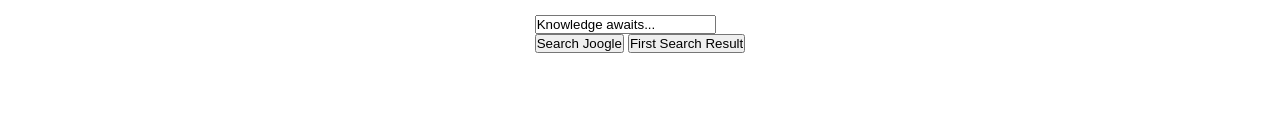
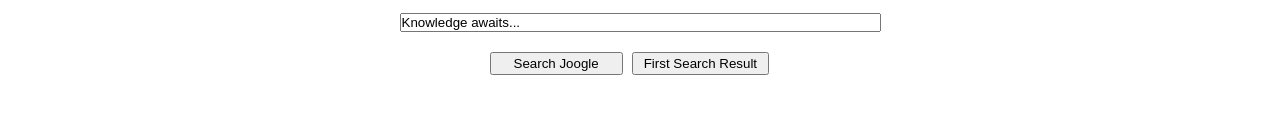
Before and after one commit to JoshSexton10/google-homepage, a plain HTML site: page index.html in a window 1280 px wide. Shown: the part 526-651 px from the top of the page. Drawn offline with Linux system fonts and the light colour scheme.

Commit message:
Refine CSS and element positioning

```diff
--- a/index.html
+++ b/index.html
@@ -22,8 +22,8 @@
             <img src="https://www.google.com/images/branding/googlelogo/1x/googlelogo_color_272x92dp.png" alt="Joogle">
             <form method="GET" action="/search-page.html"><br>
                 <input class="search-bar" type="text" name="search-field" value="Knowledge awaits..."><br>
-                <input type="submit" value="Search Joogle" class="search-button">
-                <input type="submit" value="First Search Result" class="lucky-button">
+                <input class="search-but-1" type="submit" value="Search Joogle" class="search-button">
+                <input class="search-but-2" type="submit" value="First Search Result" class="lucky-button">
             </form>
         </section>
 
--- a/style.css
+++ b/style.css
@@ -12,7 +12,6 @@ nav {
     flex-grow: 0;
 }
 
-/*Fix flex properties to get main section to fill to page*/
 section {
     flex-grow: 1;
     align-items: center;
@@ -32,7 +31,23 @@ footer {
 }
 
 .search-bar {
+    box-sizing: border-box;
+    padding-right: 300px;
+    margin: 20px;
+}
 
+.search-but-1 {
+    padding: 2px 22px;
+    margin-left: 110px;
+    align-content: center;
+    display: inline;
+}
+
+.search-but-2 {
+    padding: 2px 10px;
+    margin-left: 5px;
+    align-content: center;
+    display: inline;
 }
 
 ul {
```
